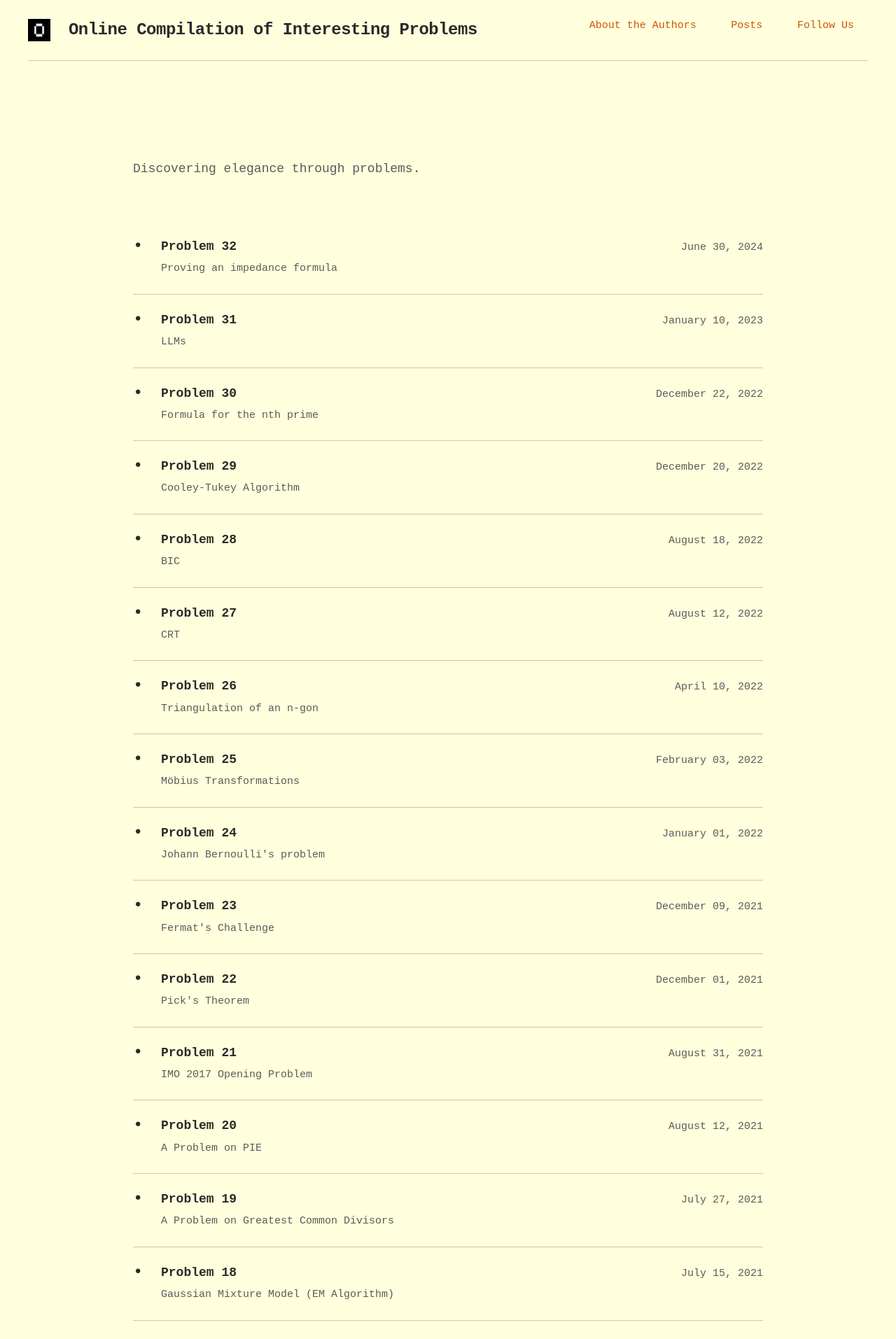
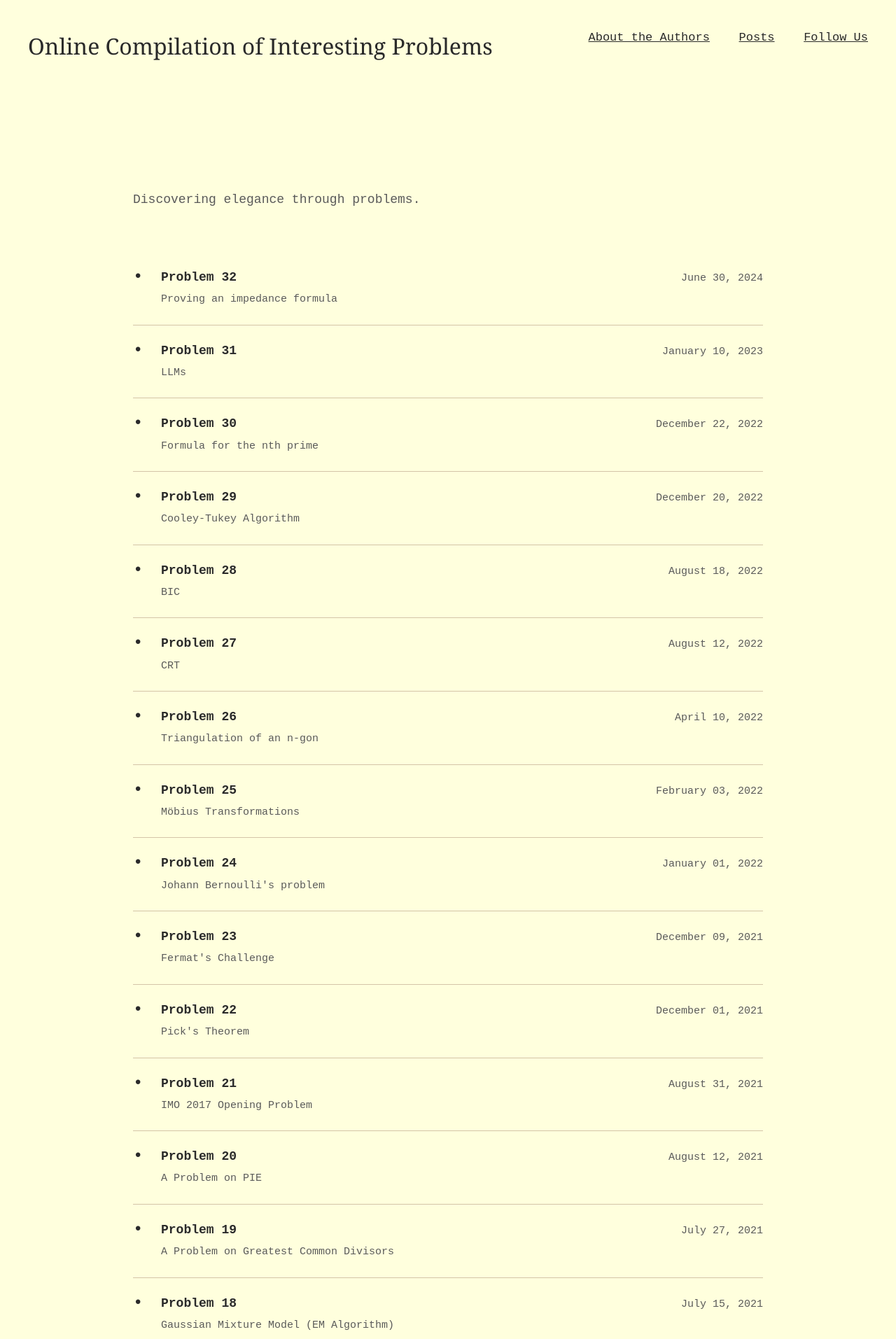
Before and after one commit to Oscuro-Phoenix/math-for-fun, a Jekyll site: the page built from index.html, in a window 1280 px wide. Shown: the top 1913 px of the page at 70% size. Built offline with Jekyll 4.4.1, drawn with Linux system fonts in a browser that asks for light colours.

Commit message:
simplify3

```diff
--- a/css/main.scss
+++ b/css/main.scss
@@ -66,45 +66,54 @@ code {
 // Navbar
 
 .navbar {
-    padding: 24px 0;
-    border-bottom: 1px solid $border-color;
+    padding: 40px 0 40px 0;
+    border-bottom: none;
     margin-bottom: 60px;
+    overflow: hidden; // clearfix for floats
 
     ul {
         display: inline-block;
         margin: 0;
         padding: 0;
-        margin-left: 32px;
+        margin-left: 0;
         vertical-align: middle;
+        float: right;
     }
     li {
         list-style-type: none;
-        margin: 0 8px;
+        margin: 0 0 0 32px;
         display: inline-block;
         a {
-            font-size: 15px;
-            font-weight: 500;
-            padding: 8px 12px;
-            border-radius: 6px;
-            transition: background-color 0.2s ease;
+            font-size: 17px;
+            font-weight: 400;
+            padding: 0;
+            border-radius: 0;
+            transition: color 0.2s ease;
+            text-decoration: underline;
+            color: $text-primary;
+            font-family: "Courier New", Courier, monospace;
             &:hover {
-                background-color: $card-hover;
+                background-color: transparent;
+                color: $accent;
             }
         }
     }
 
     .site-title {
-        font-size: 24px;
-        font-weight: 700;
+        font-size: 32px;
+        font-weight: 400;
         color: $text-primary;
         display: inline-block;
         vertical-align: middle;
-        letter-spacing: -0.5px;
+        letter-spacing: 0;
+        font-family: Georgia, "Times New Roman", Times, serif;
+        &:hover {
+            color: $text-primary;
+        }
     }
 
     img {
-        vertical-align: middle;
-        margin-right: 12px;
+        display: none;
     }
 }
 
@@ -310,15 +319,25 @@ code {
     }
 
     .navbar {
-        padding: 16px 0;
+        padding: 30px 0;
 
         ul {
-            margin-left: 16px;
+            margin-left: 0;
+            float: none;
+            margin-top: 16px;
         }
 
-        li a {
-            font-size: 14px;
-            padding: 6px 8px;
+        li {
+            margin: 0 16px 0 0;
+
+            a {
+                font-size: 16px;
+                padding: 0;
+            }
+        }
+
+        .site-title {
+            font-size: 28px;
         }
     }
 
@@ -351,24 +370,29 @@ code {
     }
 
     .navbar {
-        text-align: center;
-        padding: 20px 0;
+        text-align: left;
+        padding: 30px 0;
 
         .site-title {
             display: block;
-            margin-bottom: 12px;
-            font-size: 20px;
+            margin-bottom: 20px;
+            font-size: 26px;
         }
 
         ul {
             display: block;
             margin: 0;
             padding: 0;
+            float: none;
         }
 
         li {
             display: inline-block;
-            margin: 4px;
+            margin: 0 16px 0 0;
+
+            a {
+                font-size: 16px;
+            }
         }
 
         img {
```
